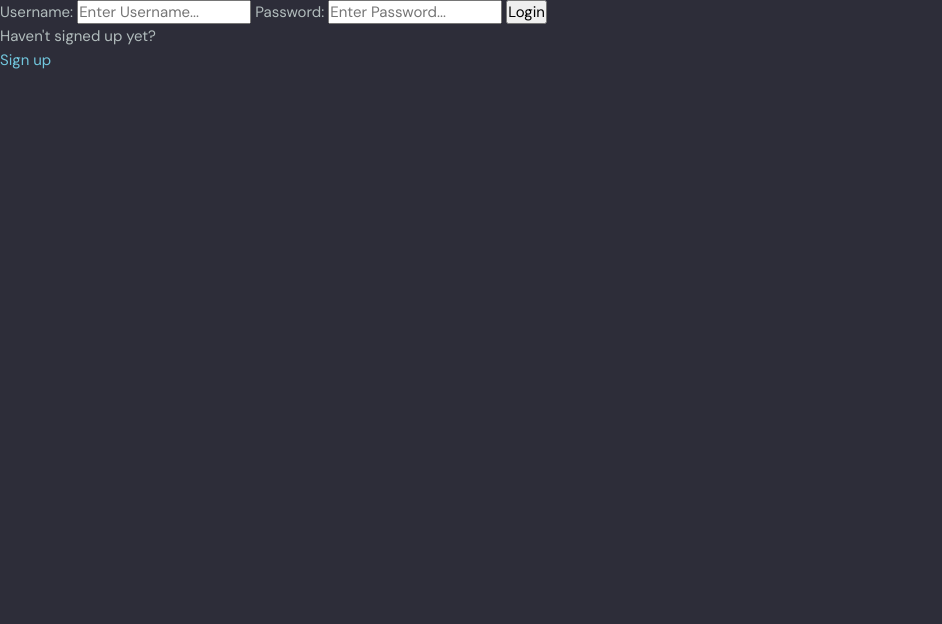
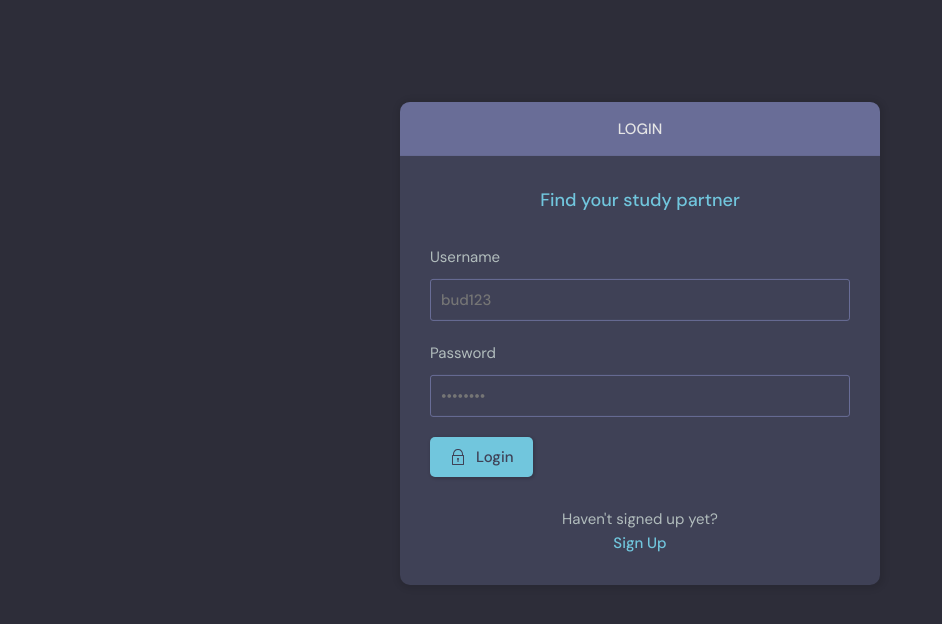
Before and after one commit to Brianconn71/discord-django, a Django app: page /login/ in a window 1280 px wide. Shown: the part 76-700 px from the top of the page, without its empty margins (0-942 px from the left). Run offline with Django 3.2, Linux system fonts and the light colour scheme.

Commit message:
add: finished up login and register templates onto cleanup

```diff
--- a/base/templates/base/home.html
+++ b/base/templates/base/home.html
@@ -12,7 +12,7 @@
     <!-- Room List Start -->
     <div class="roomList">
       <div class="mobile-menu">
-        <form class="header__search">
+        <form action="{% url 'home' %}" method="GET" class="header__search">
           <label>
             <svg version="1.1" xmlns="http://www.w3.org/2000/svg" width="32" height="32" viewBox="0 0 32 32">
               <title>search</title>
@@ -20,7 +20,7 @@
                 d="M32 30.586l-10.845-10.845c1.771-2.092 2.845-4.791 2.845-7.741 0-6.617-5.383-12-12-12s-12 5.383-12 12c0 6.617 5.383 12 12 12 2.949 0 5.649-1.074 7.741-2.845l10.845 10.845 1.414-1.414zM12 22c-5.514 0-10-4.486-10-10s4.486-10 10-10c5.514 0 10 4.486 10 10s-4.486 10-10 10z"
               ></path>
             </svg>
-            <input placeholder="Search for posts" />
+            <input name="q" placeholder="Search for posts" />
           </label>
         </form>
         <div class="mobile-menuItems">
--- a/base/templates/base/login_register.html
+++ b/base/templates/base/login_register.html
@@ -1,38 +1,97 @@
 {% extends 'main.html' %}
 
 {% block content %}
+<main class="auth layout">
+
+  {% if page == 'login' %}
+  <div class="container">
+    <div class="layout__box">
+      <div class="layout__boxHeader">
+        <div class="layout__boxTitle">
+          <h3>Login</h3>
+        </div>
+      </div>
+      <div class="layout__body">
+        <h2 class="auth__tagline">Find your study partner</h2>
+
+        <form class="form" action="" method="POST">
+          {% csrf_token %}
+          <div class="form__group form__group">
+            <label for="username">Username</label>
+            <input id="username" name="username" type="text" placeholder="bud123" />
+          </div>
+          <div class=" form__group">
+            <label for="password">Password</label>
+            <input id="password" name="password" type="password"
+              placeholder="&bull;&bull;&bull;&bull;&bull;&bull;&bull;&bull;" />
+          </div>
+
+          <button class="btn btn--main" type="submit">
+            <svg version="1.1" xmlns="http://www.w3.org/2000/svg" width="32" height="32" viewBox="0 0 32 32">
+              <title>lock</title>
+              <path
+                d="M27 12h-1v-2c0-5.514-4.486-10-10-10s-10 4.486-10 10v2h-1c-0.553 0-1 0.447-1 1v18c0 0.553 0.447 1 1 1h22c0.553 0 1-0.447 1-1v-18c0-0.553-0.447-1-1-1zM8 10c0-4.411 3.589-8 8-8s8 3.589 8 8v2h-16v-2zM26 30h-20v-16h20v16z">
+              </path>
+              <path
+                d="M15 21.694v4.306h2v-4.306c0.587-0.348 1-0.961 1-1.694 0-1.105-0.895-2-2-2s-2 0.895-2 2c0 0.732 0.413 1.345 1 1.694z">
+              </path>
+            </svg>
+
+            Login
+          </button>
+        </form>
+
+        <div class="auth__action">
+          <p>Haven't signed up yet?</p>
+          <a href="{% url 'register' %}" class="btn btn--link">Sign Up</a>
+        </div>
+      </div>
+    </div>
+  </div>
+  {% else %}
+  <div class="container">
+    <div class="layout__box">
+      <div class="layout__boxHeader">
+        <div class="layout__boxTitle">
+          <h3>Register</h3>
+        </div>
+      </div>
+      <div class="layout__body">
+        <h2 class="auth__tagline">Find your study partner</h2>
+
+        <form class="form" action="" method="POST">
+          {% csrf_token %}
+
+          {% for field in form %}
+          <div class="form__group form__group">
+            <label for="room_name">{{field.label}}</label>
+            {{field}}
+          </div>
+          {% endfor %}
 
 
-{% if page == 'login' %}
-<div>
-    <form method="POST" action="">
-        {% csrf_token %}
+          <button class="btn btn--main" type="submit">
+            <svg version="1.1" xmlns="http://www.w3.org/2000/svg" width="32" height="32" viewBox="0 0 32 32">
+              <title>lock</title>
+              <path
+                d="M27 12h-1v-2c0-5.514-4.486-10-10-10s-10 4.486-10 10v2h-1c-0.553 0-1 0.447-1 1v18c0 0.553 0.447 1 1 1h22c0.553 0 1-0.447 1-1v-18c0-0.553-0.447-1-1-1zM8 10c0-4.411 3.589-8 8-8s8 3.589 8 8v2h-16v-2zM26 30h-20v-16h20v16z">
+              </path>
+              <path
+                d="M15 21.694v4.306h2v-4.306c0.587-0.348 1-0.961 1-1.694 0-1.105-0.895-2-2-2s-2 0.895-2 2c0 0.732 0.413 1.345 1 1.694z">
+              </path>
+            </svg>
 
-        <label for="username">Username:</label>
-        <input type="text" name="username" placeholder="Enter Username...">
+            Register
+          </button>
+        </form>
 
-        <label for="password">Password:</label>
-        <input type="password" name="password" placeholder="Enter Password...">
-
-        <input type="submit" value="Login" />
-    </form>
-
-    <p>Haven't signed up yet?</p>
-    <a href="{% url 'register' %}">Sign up</a>
-</div>
-
-{% else %}
-<div>
-    <form method="POST" action="">
-        {% csrf_token %}
-        {{form.as_p}}
-
-        <input type="submit" value="Register" />
-    </form>
-
-    <p>Already signed up?</p>
-    <a href="{% url 'login' %}">Login</a>
-</div>
-{% endif %}
-
-{% endblock %}
+        <div class="auth__action">
+          <p>Already signed up?</p>
+          <a href="{% url 'login' %}" class="btn btn--link">Sign Up</a>
+        </div>
+      </div>
+    </div>
+  </div>
+  {% endif %}
+</main>
+{% endblock content %}
--- a/base/templates/base/profile.html
+++ b/base/templates/base/profile.html
@@ -19,7 +19,7 @@
           <h3>{{user.username}}</h3>
           <p>@{{user.username}}</p>
           {% if request.user == user %}
-          <a href="#" class="btn btn--main btn--pill">Edit Profile</a>
+          <a href="{% url 'update-user' %}" class="btn btn--main btn--pill">Edit Profile</a>
           {% endif %}
         </div>
         <div class="profile__about">
--- a/base/views.py
+++ b/base/views.py
@@ -7,7 +7,7 @@ from django.contrib.auth.models import User
 from django.contrib.auth import authenticate, login, logout
 from django.contrib.auth.forms import UserCreationForm
 from .models import Room, Topic, Message
-from .forms import RoomForm
+from .forms import RoomForm, UserForm
 
 # Create your views here.
 
@@ -34,7 +34,7 @@ def loginPage(request):
         return redirect('home')
 
     if request.method == "POST":
-        username = request.POST.get('username').lower()
+        username = request.POST.get('username')
         password = request.POST.get('password')
 
         try:
@@ -227,7 +227,17 @@ def deleteMessage(request, pk):
 
 @login_required(login_url='login')
 def updateUser(request):
+    user = request.user
+    form = UserForm(instance=user)
+
+    if request.method == 'POST':
+        form = UserForm(request.POST, instance=user)
+        if form.is_valid():
+            form.save()
+            return redirect('user-profile', pk=user.id)
 
     template = 'base/update-user.html'
-    context = {}
+    context = {
+        'form': form,
+    }
     return render(request, template, context)
--- a/templates/navbar.html
+++ b/templates/navbar.html
@@ -22,7 +22,7 @@
         <!-- Logged In -->
         {% if request.user.is_authenticated %}
         <div class="header__user">
-          <a href="profile.html">
+          <a href="{% url 'update-user' %}">
             <div class="avatar avatar--medium active">
               <img src="https://randomuser.me/api/portraits/men/37.jpg" />
             </div>
```
Also changed, not shown: base/forms.py (+8 -0 lines), base/templates/base/delete.html (+32 -7 lines), base/templates/base/delete_old.html (added, +12 -0 lines), base/templates/base/login_register_old.html (added, +38 -0 lines), base/templates/base/update-user.html (+8 -3 lines), db.sqlite3.
